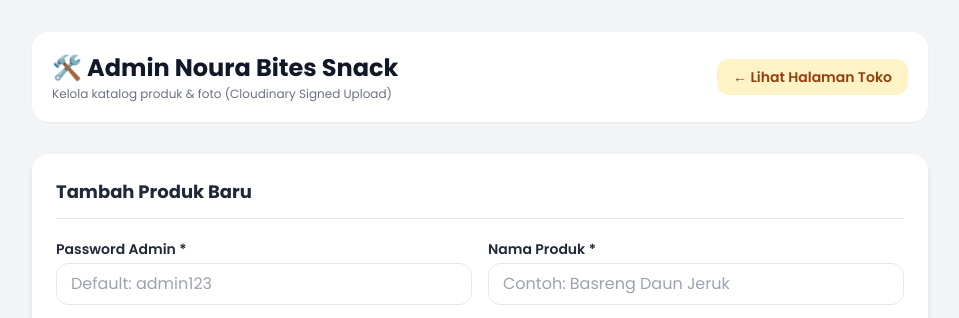
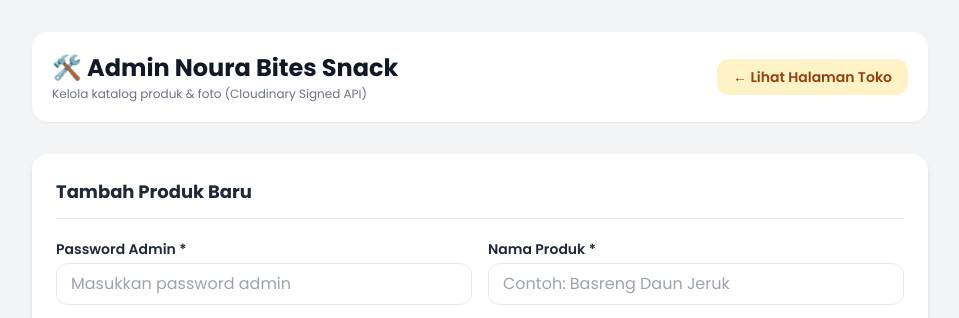
Before and after one commit to untungsupriyono78/nourabites, a plain HTML site: page admin.html in a window 1280 px wide. Shown: the top 318 px of the page, without its empty margins (160-1119 px from the left). Drawn offline with nearby package versions, Linux system fonts and the light colour scheme; no server answers.

Commit message:
Update admin page text and password placeholder

```diff
--- a/admin.html
+++ b/admin.html
@@ -17,7 +17,7 @@
     <div class="flex flex-col sm:flex-row sm:justify-between sm:items-center gap-3 mb-8 bg-white p-5 rounded-2xl shadow-sm">
       <div>
         <h1 class="text-xl md:text-2xl font-bold text-gray-900">🛠️ Admin Noura Bites Snack</h1>
-        <p class="text-xs text-gray-500 mt-0.5">Kelola katalog produk & foto (Cloudinary Signed Upload)</p>
+        <p class="text-xs text-gray-500 mt-0.5">Kelola katalog produk & foto (Cloudinary Signed API)</p>
       </div>
       <a href="index.html" class="inline-flex items-center justify-center bg-amber-100 hover:bg-amber-200 text-amber-800 text-sm font-semibold px-4 py-2 rounded-xl transition">
         ← Lihat Halaman Toko
@@ -41,7 +41,7 @@
         <div class="grid grid-cols-1 md:grid-cols-2 gap-4">
           <div>
             <label class="block text-sm font-semibold mb-1">Password Admin *</label>
-            <input type="password" id="adminPass" required placeholder="Default: admin123" class="w-full px-3.5 py-2 border rounded-xl focus:outline-none focus:ring-2 focus:ring-amber-500">
+            <input type="password" id="adminPass" required placeholder="Masukkan password admin" class="w-full px-3.5 py-2 border rounded-xl focus:outline-none focus:ring-2 focus:ring-amber-500">
           </div>
           <div>
             <label class="block text-sm font-semibold mb-1">Nama Produk *</label>
```
